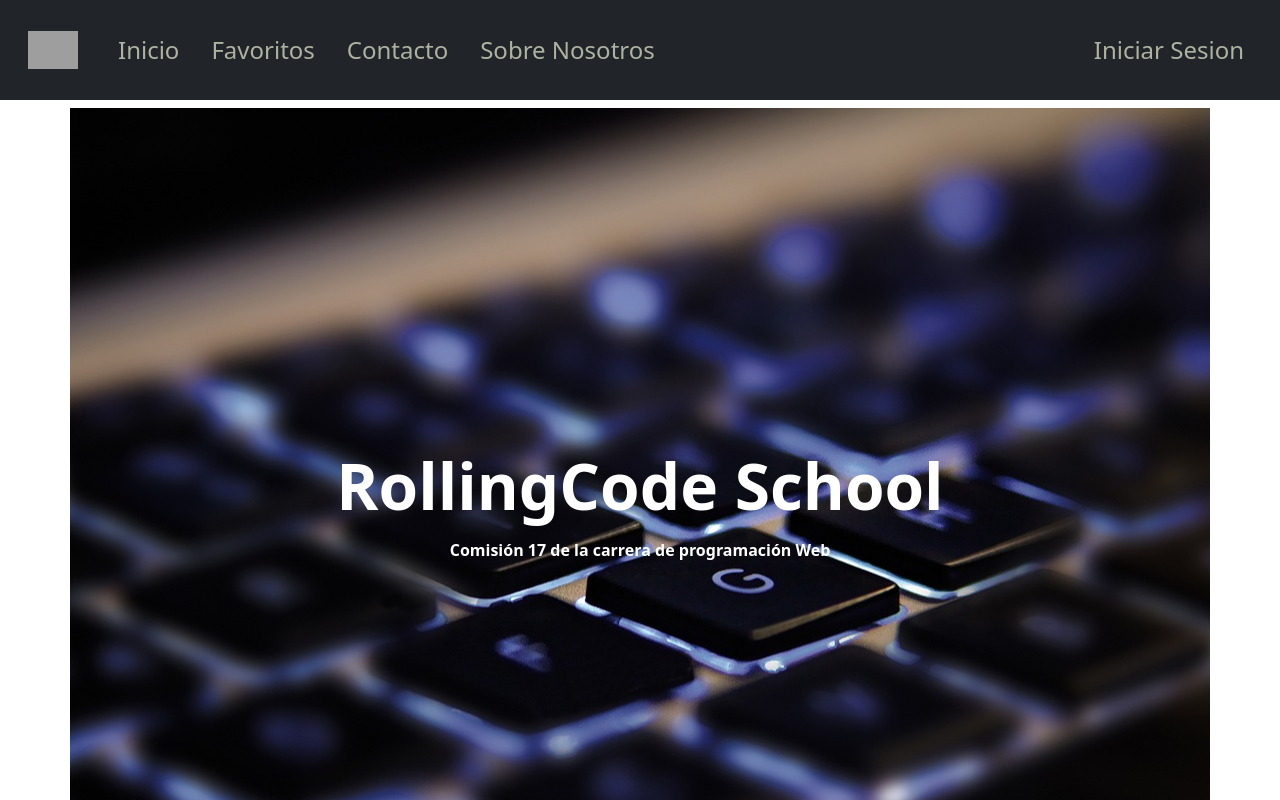
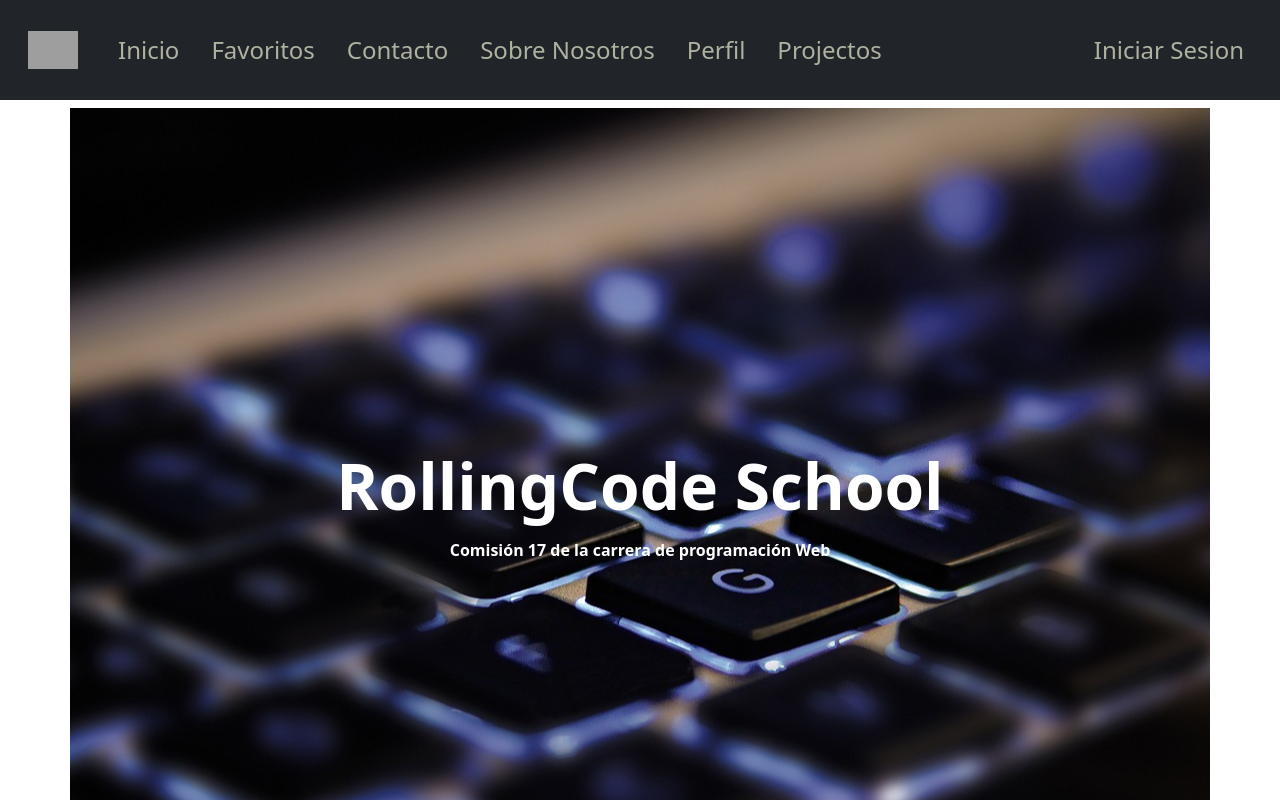
Before and after one commit to pmarino2013/project-react-router-web17, a React (Vite) app: page / in a window 1280 px wide. Shown: the top 800 px of the page. Built offline with nearby package versions, Linux system fonts and the light colour scheme; grey boxes are pictures that could not be loaded.

Commit message:
Agrego Links de  Perfil y Projectos con sus respectivas rutas

```diff
--- a/src/components/NavBarApp.jsx
+++ b/src/components/NavBarApp.jsx
@@ -27,9 +27,15 @@
         <li className="nav-item">
           <a className="nav-link" href="https://web.rollingcodeschool.com/"  target="_blank">Contacto</a>
         </li>
-        <li className="nav-item me-auto">
+        <li className="nav-item">
           <Link className="nav-link" aria-disabled="true"
           to="About">Sobre Nosotros</Link>
+        </li>
+        <li className="nav-item" id="iniciar">
+          <Link className="nav-link" to="profile" aria-disabled="true">Perfil</Link>
+        </li>
+          <li className="nav-item me-auto " id="iniciar">
+          <Link className="nav-link" to="projects" aria-disabled="true">Projectos</Link>
         </li>
         <li className="nav-item " id="iniciar">
           <Link className="nav-link" to="login" aria-disabled="true">Iniciar Sesion</Link>
```
